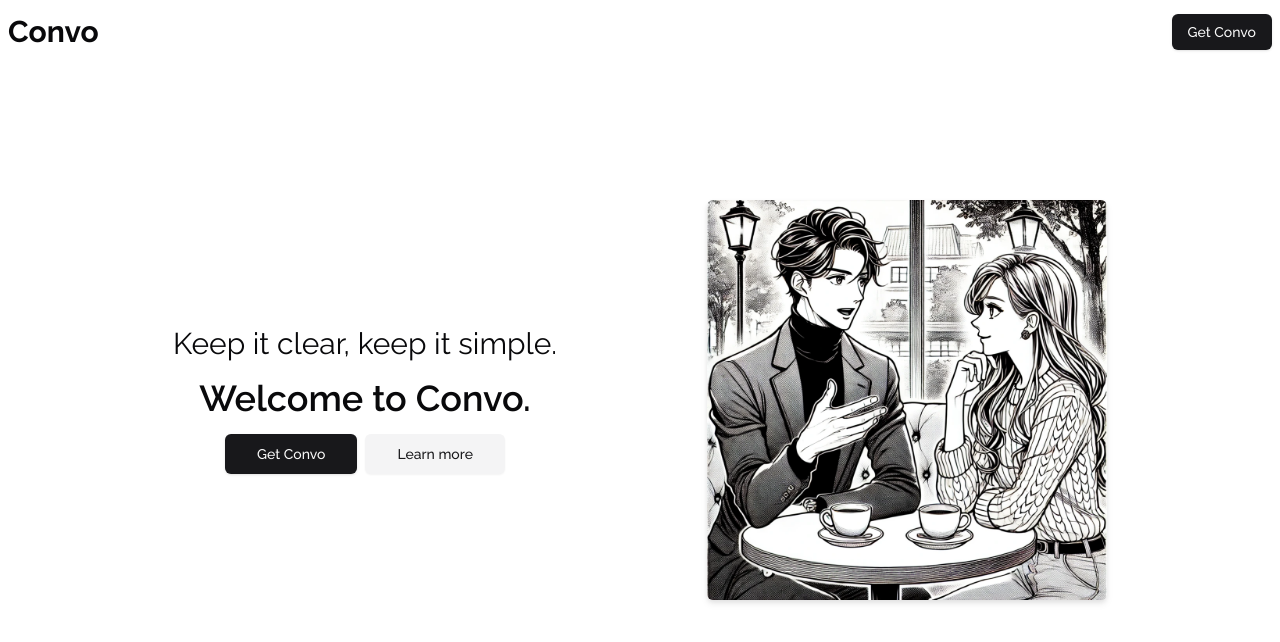
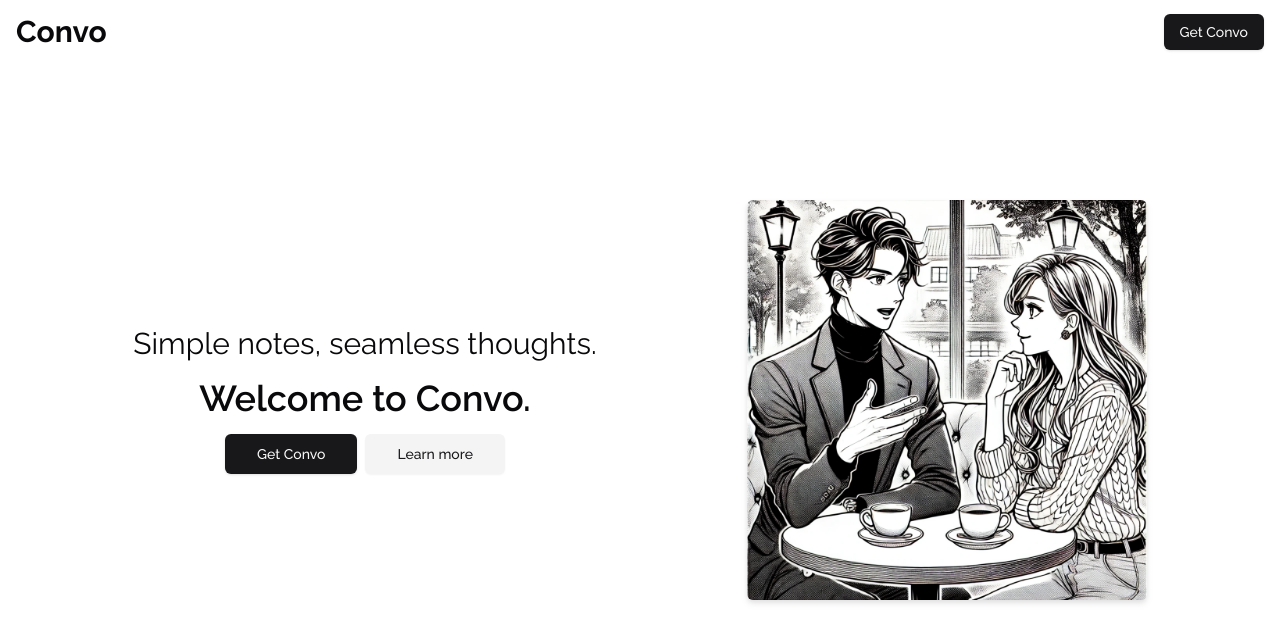
Before and after one commit to zerosicx/convo, a React (Vite) app: page / in a window 1280 px wide. Shown: the top 642 px of the page. Built offline with nearby package versions, Linux system fonts and the light colour scheme; a web font is replaced by a local one.

Commit message:
Navbar padding and landing page notes

```diff
--- a/src/pages/AboutPage.tsx
+++ b/src/pages/AboutPage.tsx
@@ -1,5 +1,6 @@
 import creatorImage from "@/assets/Creator.png";
 import { Button } from "@/components/ui/Button";
+import { ScrollArea, ScrollBar } from "@/components/ui/ScrollArea";
 import {
   Table,
   TableBody,
@@ -13,8 +14,8 @@ import { NavLink } from "react-router-dom";
 
 const AboutPage = () => {
   return (
-    <div className="w-screen h-full flex flex-col items-center justify-center">
-      <div className="flex flex-row justify-between sticky top-0 h-16 items-center gap-2 w-full p-2 bg-white">
+    <ScrollArea className="w-screen h-screen overflow-hidden flex flex-col items-center justify-center">
+      <div className="flex flex-row justify-between sticky top-0 h-16 items-center gap-2 w-full px-4 py-2 bg-white">
         <NavLink to="/">
           <h2 className="text-3xl font-bold">Convo</h2>
         </NavLink>
@@ -89,7 +90,8 @@ const AboutPage = () => {
           </TableBody>
         </Table>
       </main>
-    </div>
+      <ScrollBar />
+    </ScrollArea>
   );
 };
 
--- a/src/pages/LandingPage.tsx
+++ b/src/pages/LandingPage.tsx
@@ -5,7 +5,7 @@ import { NavLink } from "react-router-dom";
 const LandingPage = () => {
   return (
     <div className="w-screen h-screen flex flex-col items-center justify-center">
-      <div className="flex flex-row justify-between fixed top-0 h-16 items-center gap-2 w-full p-2">
+      <div className="flex flex-row justify-between fixed top-0 h-16 items-center gap-2 w-full px-4 py-2">
         <h2 className="text-3xl font-bold">Convo</h2>
         <div>
           <NavLink to="/app">
@@ -16,7 +16,7 @@ const LandingPage = () => {
       <div className="flex flex-row gap-[150px]">
         <div className="flex flex-col items-center justify-center gap-4 text-center">
           <h2 className="text-3xl font-italic">
-            Keep it clear, keep it simple.{" "}
+            Simple notes, seamless thoughts.
           </h2>
           <h1 className="text-4xl font-semibold">Welcome to Convo.</h1>
           <div className="flex flex-row gap-2">
```
